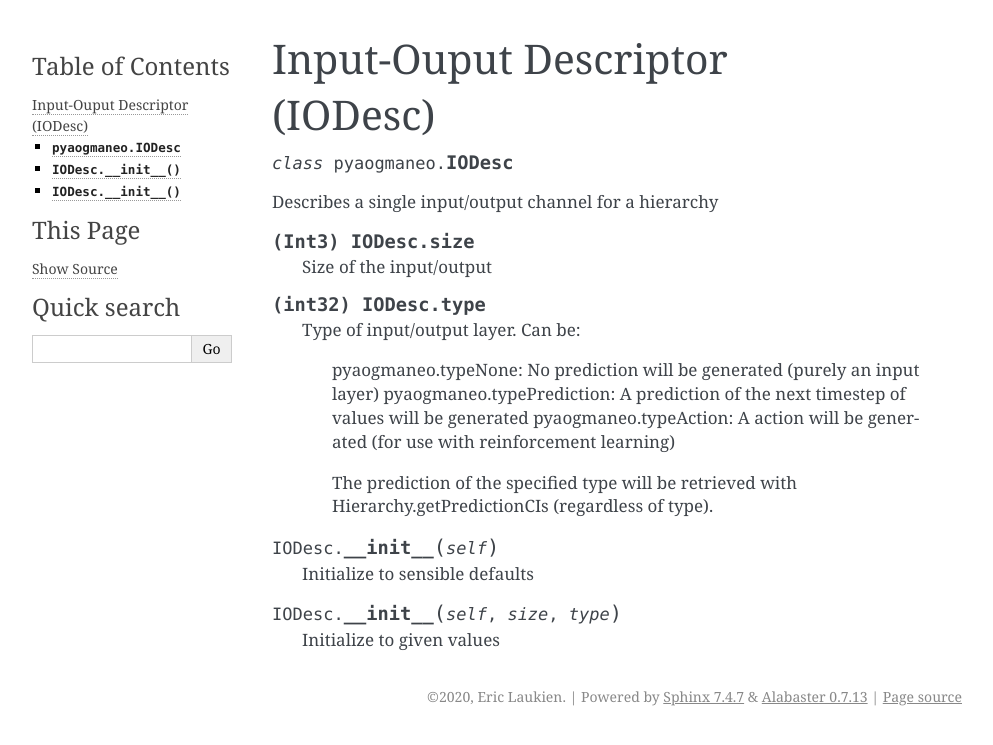
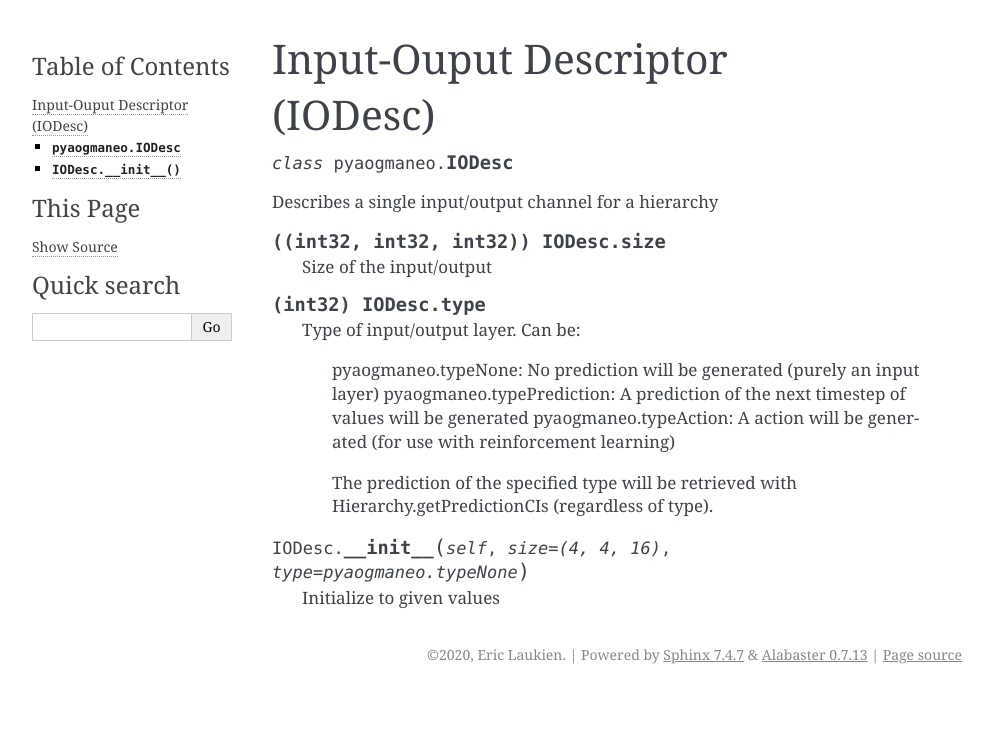
Before and after one commit to ogmacorp/PyAOgmaNeo, a Sphinx documentation site: the page built from docs/iodesc.rst, in a window 1280 px wide. Shown: the top 745 px of the page, without its empty margins (148-1141 px from the left). Built offline with Sphinx 7.4.7, drawn with Linux system fonts in a browser that asks for light colours.

Commit message:
Cleanup ctors

```diff
--- a/docs/hierarchy.rst
+++ b/docs/hierarchy.rst
@@ -81,7 +81,7 @@ The sparse predictive hierarchy (SPH). Can be thought of as the "agent" when use
     Get the hidden size of the encoder of a certain layer
 
     :param l: (int32) index of the layer
-    :rtype: (Int3) size of layer. Will always be equal to the size if was initialzed to in the layer descriptor (LayerDesc.hiddenSize)
+    :rtype: ((int32, int32, int32)) size of layer. Will always be equal to the size if was initialzed to in the layer descriptor (LayerDesc.hiddenSize)
 
 .. function:: Hierarchy.getTicks(self, l)
 
--- a/docs/imageencodervisiblelayerdesc.rst
+++ b/docs/imageencodervisiblelayerdesc.rst
@@ -5,7 +5,7 @@ Image Encoder Visible Layer Desciptor
 
 Describes a single visible layer of an ImageEncoder for use during initialization
 
-.. attribute:: (Int3) ImageEncoderVisibleLayerDesc.size
+.. attribute:: ((int32, int32, int32)) ImageEncoderVisibleLayerDesc.size
 
     Size of the input. Last value (z) will be 3 for RGB images
 
--- a/docs/index.rst
+++ b/docs/index.rst
@@ -11,7 +11,6 @@ It was originally intended for Arduino devices, hence the A in the name. However
     overview
     installation
     examples
-    int3
     iodesc
     layerdesc
     hierarchy
--- a/docs/iodesc.rst
+++ b/docs/iodesc.rst
@@ -5,7 +5,7 @@ Input-Ouput Descriptor (IODesc)
 
 Describes a single input/output channel for a hierarchy
 
-.. attribute:: (Int3) IODesc.size
+.. attribute:: ((int32, int32, int32)) IODesc.size
 
     Size of the input/output
 
@@ -19,10 +19,6 @@ Describes a single input/output channel for a hierarchy
 
         The prediction of the specified type will be retrieved with Hierarchy.getPredictionCIs (regardless of type).
 
-.. function:: IODesc.__init__(self)
-
-    Initialize to sensible defaults
-
-.. function:: IODesc.__init__(self, size, type)
+.. function:: IODesc.__init__(self, size=(4, 4, 16), type=pyaogmaneo.typeNone)
 
     Initialize to given values
--- a/docs/layerdesc.rst
+++ b/docs/layerdesc.rst
@@ -5,7 +5,7 @@ Layer Descriptor
 
 Describes the layers of the hierarchy during initialization. Fill these variables with the desired structure and properties of the hierarchy
 
-.. attribute:: (Int3) LayerDesc.hiddenSize
+.. attribute:: ((int32, int32, int32)) LayerDesc.hiddenSize
 
     Hidden layer sparse coder (AKA encoder) size
 
@@ -29,6 +29,6 @@ Describes the layers of the hierarchy during initialization. Fill these variable
 
     Temporal horizon of sparse coder (AKA encoder). Must be greater than or equal to LayerDesc.ticksPerUpdate. If no temporal window overshoot is desired, set equal to LayerDesc.ticksPerUpdate, otherwise the overshoot is how much large it is than LayerDesc.ticksPerUpdate
 
-.. function:: LayerDesc.__init__(self)
+.. function:: LayerDesc.__init__(self, size=(4, 4, 16), ffRadius=2, pRadius=2, aRadius=2, ticksPerUpdate=2, temporalHorizon=2, historyCapacity=32)
 
-    Initialize to sensible defaults
+    Initialize to given values
```
Also changed, not shown: docs/int3.rst (deleted, +0 -30 lines), 2 other files.
